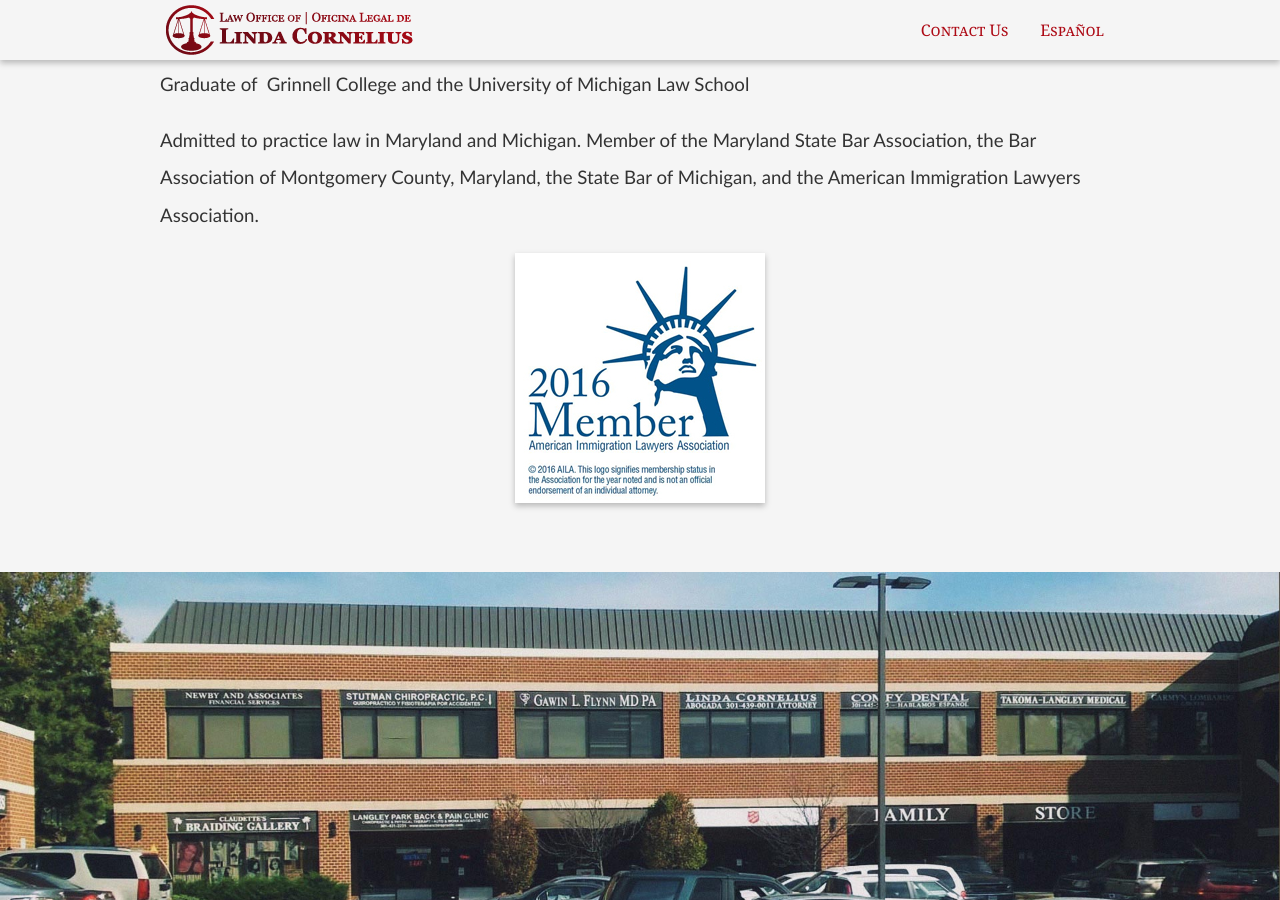
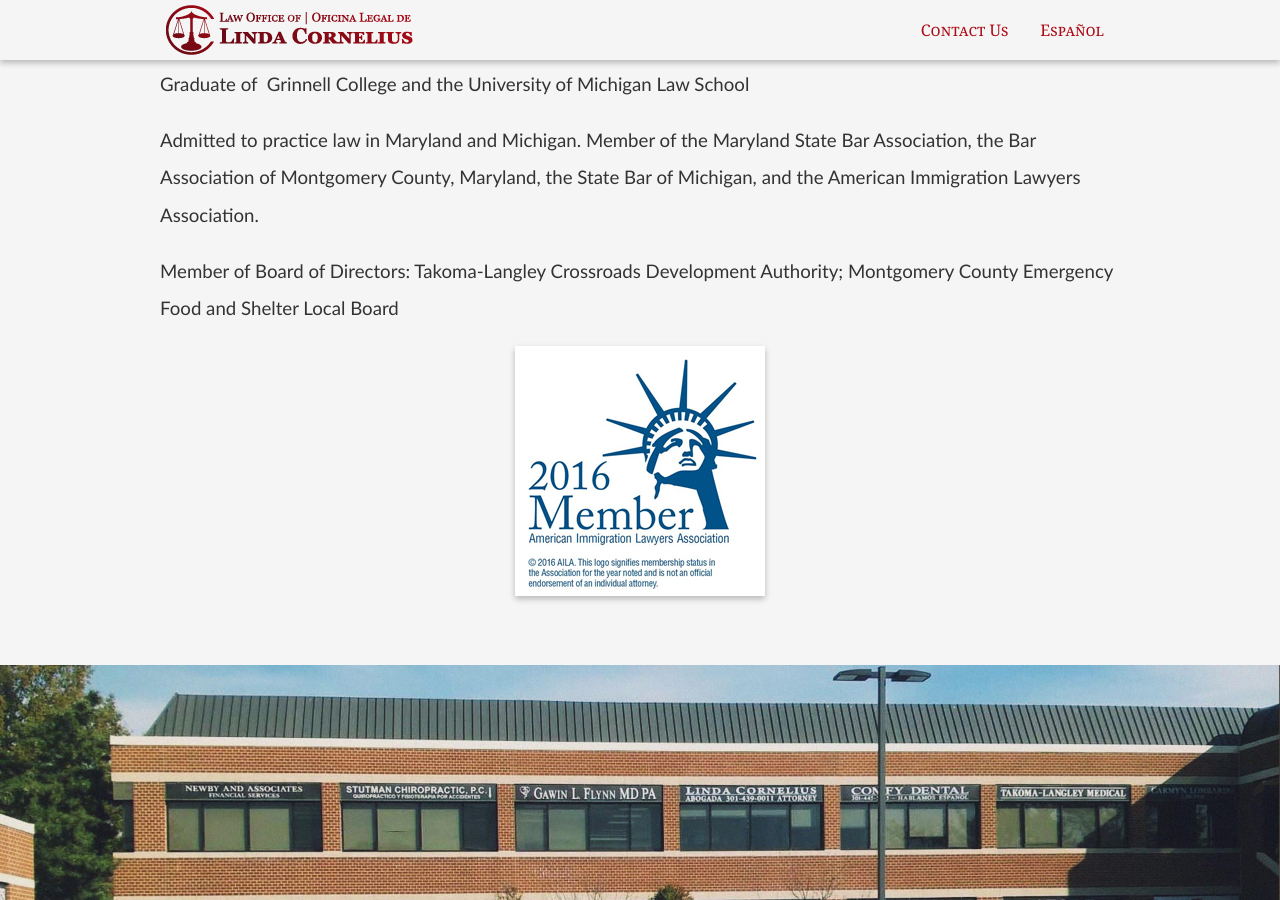
Before and after one commit to edamtoft/cornelius.legal.site, a Jekyll site: the page built from index.markdown, in a window 1280 px wide and 900 px high, scrolled down 1676 px. Built offline with Jekyll 4.4.1, drawn with Linux system fonts in a browser that asks for light colours; nearby versions of some CDN libraries.

Commit message:
Updated '/index.markdown' via CloudCannon

```diff
--- a/index.markdown
+++ b/index.markdown
@@ -2,10 +2,12 @@
 title: Home
 identifier: home
 layout: home
-hero_header: Here for you whether you need legal representation in court, or legal
-  advice. The office has bilingual capacity in English and Spanish
-hero_content_markdown: |-
-  I will work with you to find the best solution for your situation. My goal is to provide affordable, effective legal representation. Consultations are by appointment.&nbsp;
+hero_header: 'Here for you whether you need legal representation in court, or legal advice. The office has bilingual capacity in English and Spanish'
+hero_content_markdown: >-
+  I will work with you to find the best solution for your situation. My goal is
+  to provide affordable, effective legal representation. Consultations are by
+  appointment.&nbsp;
+
 
 
 
@@ -15,20 +17,24 @@ hero_content_markdown: |-
 
 
 
+
   ## 301.439.0011
 hero_cta: En Español
-hero_link: "/espanol/"
-banner_image: "/assets/courtroom.jpg"
+hero_link: /espanol/
+banner_image: /assets/courtroom.jpg
 language: english
 sitemap: true
 ---
+
 
 # Law Office of Linda Cornelius
 
 ![Linda Cornelius](/assets/lindacornelius.jpg)
 
-Graduate of  Grinnell College and the University of Michigan Law School
+Graduate of &nbsp;Grinnell College and the University of Michigan Law School
 
 Admitted to practice law in Maryland and Michigan. Member of the Maryland State Bar Association, the Bar Association of Montgomery County, Maryland, the State Bar of Michigan, and the American Immigration Lawyers Association.
 
+Member of Board of Directors: Takoma-Langley Crossroads Development Authority; Montgomery County Emergency Food and Shelter Local Board
+
 ![American Immigration Lawyers Association](/assets/aila.jpg)
```
